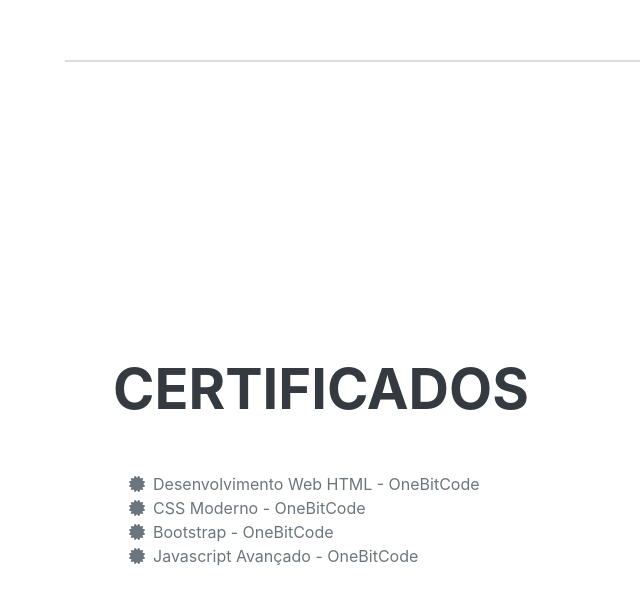
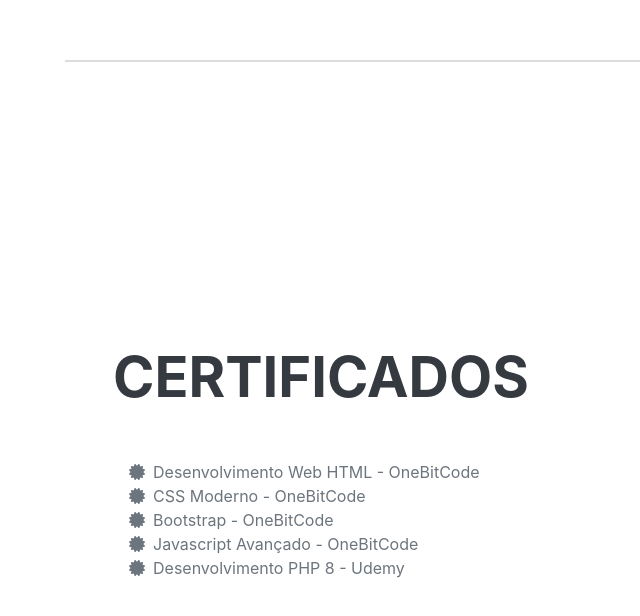
Before and after one commit to Osvaldo1408exe/Osvaldo1408exe.github.io, a plain HTML site: page index.html in a window 1280 px wide. Shown: the part 3143-3759 px from the top of the page, without its empty margins (207-847 px from the left). Drawn offline with nearby package versions, Linux system fonts and the light colour scheme; a web font is replaced by a local one.

Commit message:
Update index.html
novo curso finalizado

```diff
--- a/index.html
+++ b/index.html
@@ -142,6 +142,10 @@
                             <span class="fa-li"><i class="fa-solid fa-certificate"></i></i></span>
                             Javascript Avançado - OneBitCode
                         </li>
+                        <li>
+                            <span class="fa-li"><i class="fa-solid fa-certificate"></i></i></span>
+                            Desenvolvimento PHP 8 - Udemy
+                        </li>
                     </ul>
                 </div>
             </section>
```
